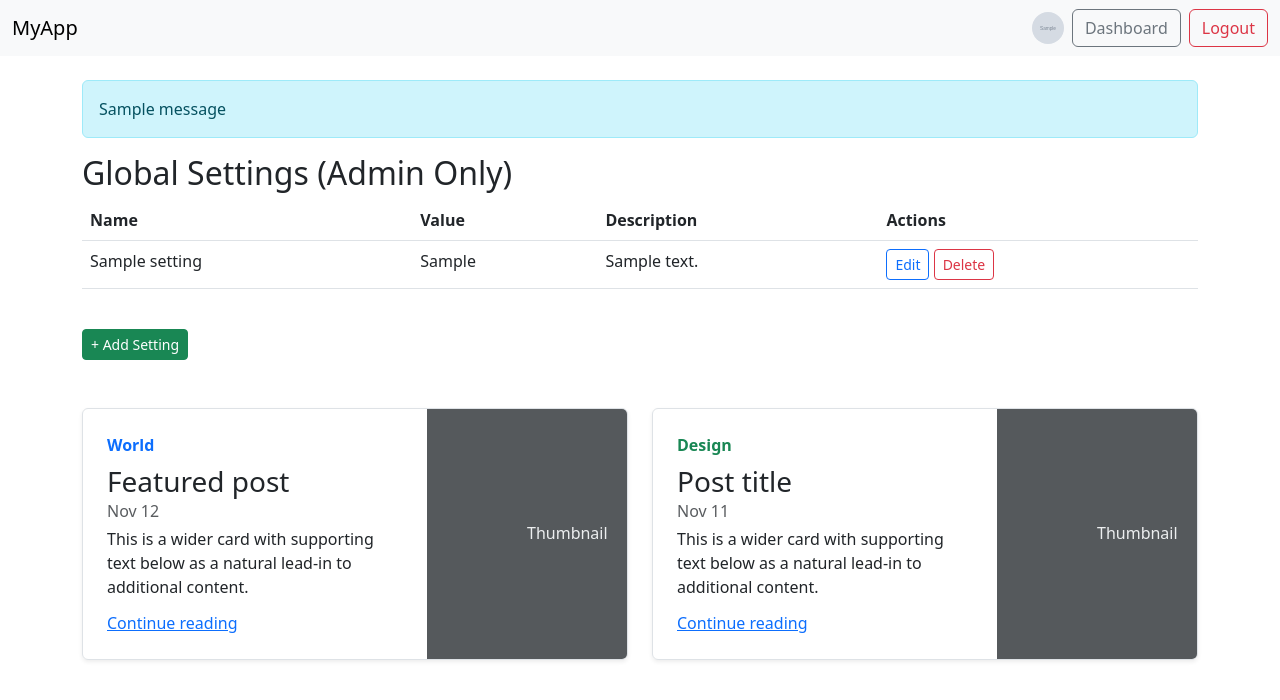
After one commit to noizy4pps/flask_auth, a Flask app: page /admin/settings in a window 1280 px wide. The commit adds this page. Shown: the top 700 px of the page. Run offline with Flask 3, Linux system fonts and the light colour scheme; a user stored in the database is signed in; tables that the repository leaves empty hold one stand-in row (values such as "Sample post"); grey boxes marked "Sample" are stand-in pictures; one stand-in notice (Sample message) is shown.

Commit message:
Added settings and deleted bugs

```diff
--- a/app/routes/admin.py
+++ b/app/routes/admin.py
@@ -1,6 +1,8 @@
 # app/routes/admin.py
-from flask import Blueprint, jsonify
+from flask import Blueprint, flash, jsonify, redirect, render_template, request, url_for
 from flask_login import login_required, current_user
+from app import db
+from app.models import GlobalSettings
 
 bp = Blueprint('admin', __name__)
 
@@ -11,3 +13,75 @@ def create_editor():
         return jsonify({"error": "Unauthorized"}), 403
     # logic to create editor (stub)
     return jsonify({"message": "Editor created."}), 201
+
+# Admin-only global settings
+@bp.route('/settings', methods=['GET', 'POST'])
+@login_required
+def settings():
+    if current_user.role != 'admin':
+        flash('Access denied.')
+        return redirect(url_for('main.dashboard'))
+
+    settings = GlobalSettings.query.all()
+    """ if request.method == 'POST':
+        for s in settings:
+            s.setting_value = request.form.get(s.setting_name, '')
+        db.session.commit()
+        flash('Settings updated.') """
+    return render_template('settings.html', settings=settings)
+
+@bp.route('/settings/new', methods=['GET', 'POST'])
+@login_required
+def add_setting():
+    if current_user.role != 'admin':
+        flash('Access denied.')
+        return redirect(url_for('main.dashboard'))
+
+    if request.method == 'POST':
+        name = request.form.get('setting_name')
+        value = request.form.get('setting_value')
+        desc = request.form.get('description')
+
+        if GlobalSettings.query.filter_by(setting_name=name).first():
+            flash('Setting already exists.')
+            return redirect(url_for('admin.add_setting'))
+
+        new_setting = GlobalSettings(setting_name=name, setting_value=value, description=desc)
+        db.session.add(new_setting)
+        db.session.commit()
+        flash('Setting added.')
+        return redirect(url_for('admin.settings'))
+
+    return render_template('new_setting.html')
+
+@bp.route('/settings/edit/<int:id>', methods=['GET', 'POST'])
+@login_required
+def edit_setting(id):
+    if current_user.role != 'admin':
+        flash('Access denied.')
+        return redirect(url_for('main.dashboard'))
+
+    setting = GlobalSettings.query.get_or_404(id)
+
+    if request.method == 'POST':
+        setting.setting_name = request.form['setting_name']
+        setting.setting_value = request.form['setting_value']
+        setting.description = request.form['description']
+        db.session.commit()
+        flash('Setting updated.')
+        return redirect(url_for('admin.settings'))
+
+    return render_template('edit_setting.html', setting=setting)
+
+@bp.route('/settings/delete/<int:id>', methods=['POST'])
+@login_required
+def delete_setting(id):
+    if current_user.role != 'admin':
+        flash('Access denied.')
+        return redirect(url_for('main.dashboard'))
+
+    setting = GlobalSettings.query.get_or_404(id)
+    db.session.delete(setting)
+    db.session.commit()
+    flash('Setting deleted.')
+    return redirect(url_for('admin.settings'))
--- /dev/null
+++ b/app/templates/base.html
@@ -0,0 +1,79 @@
+<!DOCTYPE html>
+<html lang="en">
+<head>
+    <meta charset="UTF-8">
+    <title>{% block title %}My App{% endblock %}</title>
+    <link href="https://cdn.jsdelivr.net/npm/bootstrap@5.3.0/dist/css/bootstrap.min.css" rel="stylesheet">
+</head>
+<body>
+<nav class="navbar navbar-expand-lg navbar-light bg-light">
+    <div class="container-fluid">
+        <a class="navbar-brand" href="{{ url_for('main.home') }}">MyApp</a>
+        <div class="d-flex align-items-center">
+            {% if current_user.is_authenticated %}
+                {% if current_user.profile_image %}
+                    <img src="{{ url_for('static', filename='profile_pics/' + current_user.profile_image) }}"
+                         alt="Profile" class="rounded-circle me-2" width="32" height="32">
+                {% endif %}
+                <a class="btn btn-outline-secondary me-2" href="{{ url_for('main.dashboard') }}">Dashboard</a>
+                <a class="btn btn-outline-danger" href="{{ url_for('auth.logout') }}">Logout</a>
+            {% else %}
+                <a class="btn btn-outline-primary" href="{{ url_for('auth.login') }}">Login</a>
+            {% endif %}
+        </div>
+    </div>
+</nav>
+
+<div class="container mt-4">
+    {% with messages = get_flashed_messages() %}
+      {% if messages %}
+        {% for message in messages %}
+          <div class="alert alert-info">{{ message }}</div>
+        {% endfor %}
+      {% endif %}
+    {% endwith %}
+    {% block content %}{% endblock %}
+</div>
+<!-- {% if not current_user.is_authenticated %}
+    <a class="btn btn-outline-secondary me-2" href="{{ url_for('auth.register') }}">Register</a>
+{% endif %} -->
+<main class="container">
+<br />
+<br />
+  <div class="row mb-2">
+    <div class="col-md-6">
+      <div class="row g-0 border rounded overflow-hidden flex-md-row mb-4 shadow-sm h-md-250 position-relative">
+        <div class="col p-4 d-flex flex-column position-static">
+          <strong class="d-inline-block mb-2 text-primary">World</strong>
+          <h3 class="mb-0">Featured post</h3>
+          <div class="mb-1 text-muted">Nov 12</div>
+          <p class="card-text mb-auto">This is a wider card with supporting text below as a natural lead-in to additional content.</p>
+          <a href="#" class="stretched-link">Continue reading</a>
+        </div>
+        <div class="col-auto d-none d-lg-block">
+          <svg class="bd-placeholder-img" width="200" height="250" xmlns="http://www.w3.org/2000/svg" role="img" aria-label="Placeholder: Thumbnail" preserveAspectRatio="xMidYMid slice" focusable="false"><title>Placeholder</title><rect width="100%" height="100%" fill="#55595c"></rect><text x="50%" y="50%" fill="#eceeef" dy=".3em">Thumbnail</text></svg>
+
+        </div>
+      </div>
+    </div>
+    <div class="col-md-6">
+      <div class="row g-0 border rounded overflow-hidden flex-md-row mb-4 shadow-sm h-md-250 position-relative">
+        <div class="col p-4 d-flex flex-column position-static">
+          <strong class="d-inline-block mb-2 text-success">Design</strong>
+          <h3 class="mb-0">Post title</h3>
+          <div class="mb-1 text-muted">Nov 11</div>
+          <p class="mb-auto">This is a wider card with supporting text below as a natural lead-in to additional content.</p>
+          <a href="#" class="stretched-link">Continue reading</a>
+        </div>
+        <div class="col-auto d-none d-lg-block">
+          <svg class="bd-placeholder-img" width="200" height="250" xmlns="http://www.w3.org/2000/svg" role="img" aria-label="Placeholder: Thumbnail" preserveAspectRatio="xMidYMid slice" focusable="false"><title>Placeholder</title><rect width="100%" height="100%" fill="#55595c"></rect><text x="50%" y="50%" fill="#eceeef" dy=".3em">Thumbnail</text></svg>
+
+        </div>
+      </div>
+    </div>
+  </div>
+
+
+</main>
+</body>
+</html>
--- /dev/null
+++ b/app/templates/home.html
@@ -0,0 +1,6 @@
+{% extends 'base.html' %}
+{% block title %}Home{% endblock %}
+{% block content %}
+<h1>Welcome to the Public Homepage</h1>
+<p>This page is accessible to everyone.</p>
+{% endblock %}
--- /dev/null
+++ b/app/templates/settings.html
@@ -0,0 +1,34 @@
+{% extends 'base.html' %}
+{% block title %}Settings{% endblock %}
+{% block content %}
+<h2>Global Settings (Admin Only)</h2>
+<table class="table">
+  <thead>
+    <tr>
+      <th>Name</th>
+      <th>Value</th>
+      <th>Description</th>
+      <th>Actions</th>
+    </tr>
+  </thead>
+  <tbody>
+    {% for setting in settings %}
+    <tr>
+      <td>{{ setting.setting_name }}</td>
+      <td>{{ setting.setting_value }}</td>
+      <td>{{ setting.description }}</td>
+      <td>
+        <a href="{{ url_for('admin.edit_setting', id=setting.id) }}" class="btn btn-sm btn-outline-primary">Edit</a>
+        <form action="{{ url_for('admin.delete_setting', id=setting.id) }}" method="POST" style="display:inline;">
+          <button type="submit" class="btn btn-sm btn-outline-danger" onclick="return confirm('Delete this setting?')">Delete</button>
+        </form>
+      </td>
+    </tr>
+    {% endfor %}
+  </tbody>
+</table>
+
+<br />
+<a href="{{ url_for('admin.add_setting') }}" class="btn btn-sm btn-success">+ Add Setting</a>
+
+{% endblock %}
--- a/config.py
+++ b/config.py
@@ -5,3 +5,6 @@ class Config:
     SECRET_KEY = os.environ.get('SECRET_KEY') or 'devkey'
     SQLALCHEMY_DATABASE_URI = os.environ.get('DATABASE_URL') or 'sqlite:///app.db'
     SQLALCHEMY_TRACK_MODIFICATIONS = False
+    # File upload configuration
+    UPLOAD_FOLDER = os.path.join('static', 'profile_pics')
+    ALLOWED_EXTENSIONS = {'png', 'jpg', 'jpeg', 'gif'}
```
Also changed, not shown: app/__init__.py (+8 -0 lines), app/models.py (+17 -0 lines), app/routes/auth.py (+47 -17 lines), app/routes/main.py (+9 -3 lines), app/templates/dashboard.html (added, +12 -0 lines), app/templates/edit_setting.html (added, +21 -0 lines), app/templates/login.html (+39 -7 lines), app/templates/new_setting.html (added, +20 -0 lines), app/templates/register.html (+29 -15 lines), app/templates/upload_profile.html (added, +11 -0 lines), instance/app.db, static/profile_pics/user1_b9e5df6771a844c1818d9f7f584ed938.png (added).
